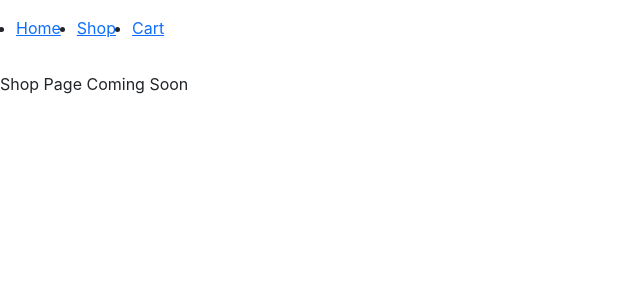
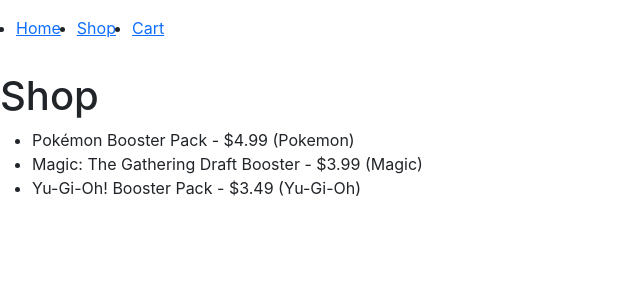
Before and after one commit to amacken3/cscv1.1, a React (Create React App) app in the folder card-shop-client/: page /shop in a window 1280 px wide. Shown: the top 300 px of the page, without its empty margins (0-640 px from the left). Built offline with nearby package versions, Linux system fonts and the light colour scheme.

Commit message:
got mock shop to work on website

```diff
--- a/card-shop-client/src/App.js
+++ b/card-shop-client/src/App.js
@@ -1,6 +1,7 @@
 import { BrowserRouter as Router, Routes, Route } from "react-router-dom";
 import Navbar from "./components/Navbar";
 import HomePage from "./pages/HomePage";
+import ShopPage from "./pages/ShopPage";
 
 function App() {
   return (
@@ -8,8 +9,7 @@
       <Navbar />
       <Routes>
         <Route path="/" element={<HomePage />} />
-        {/* placeholders for future pages */}
-        <Route path="/shop" element={<div>Shop Page Coming Soon</div>} />
+        <Route path="/shop" element={<ShopPage />} />
         <Route path="/cart" element={<div>Cart Page Coming Soon</div>} />
       </Routes>
     </Router>
--- a/card-shop-client/src/pages/ShopPage.js
+++ b/card-shop-client/src/pages/ShopPage.js
@@ -1,5 +1,5 @@
 import React from "react";
-import products from "../data/products";
+import product from "../data/product";
 
 function ShopPage() {
   return (
@@ -7,7 +7,7 @@
       <h1>Shop</h1>
 
       <ul>
-        {products.map((item) => (
+        {product.map((item) => (
           <li key={item.id}>
             {item.name} - ${item.price} ({item.game})
           </li>
```
